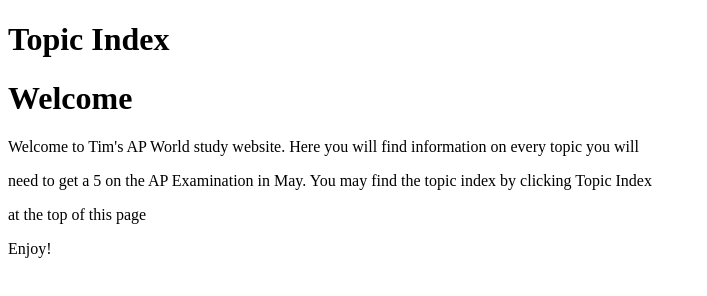
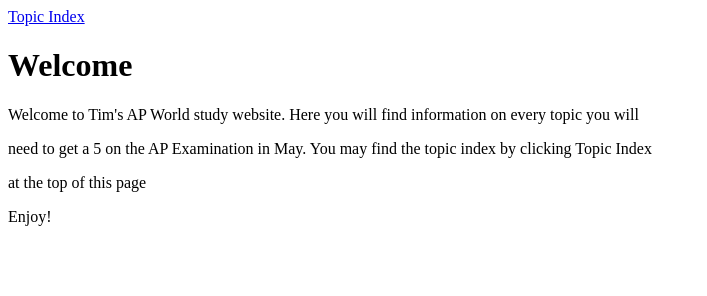
Before and after one commit to apworld/apworld.github.io, a plain HTML site: page index.html in a window 1280 px wide. Shown: the whole page, without its empty margins (0-707 px from the left). Drawn offline with Linux system fonts and the light colour scheme.

Commit message:
Update index.html

```diff
--- a/index.html
+++ b/index.html
@@ -1,7 +1,7 @@
 <!DOCTYPE html>
 <html>
 
-<h1>Topic Index</h1>
+<a href="topics.html">Topic Index</a>
 
 <h1>Welcome</h1>
 <p>Welcome to Tim's AP World study website. Here you will find information on every topic you will</p>
```
